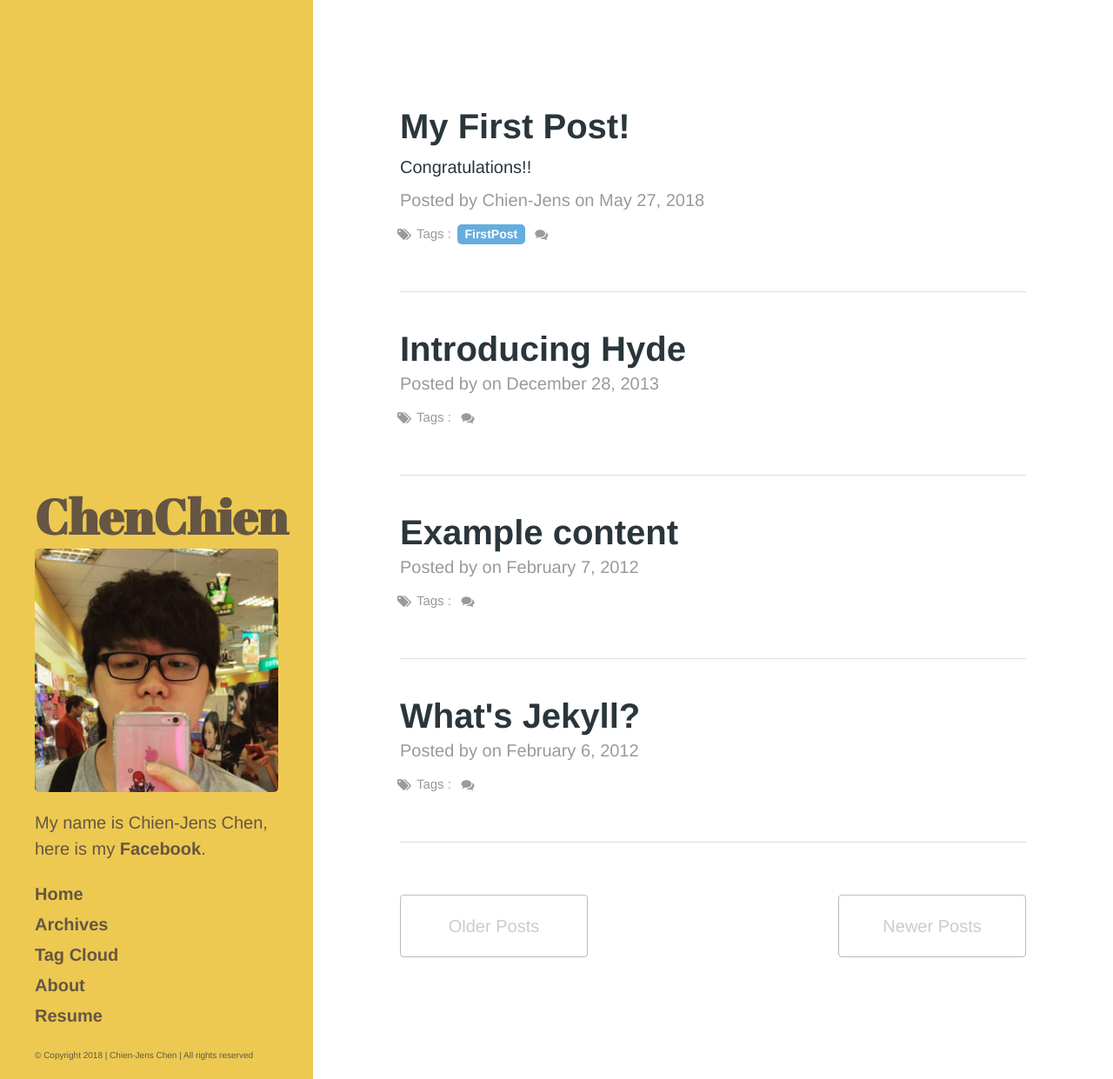
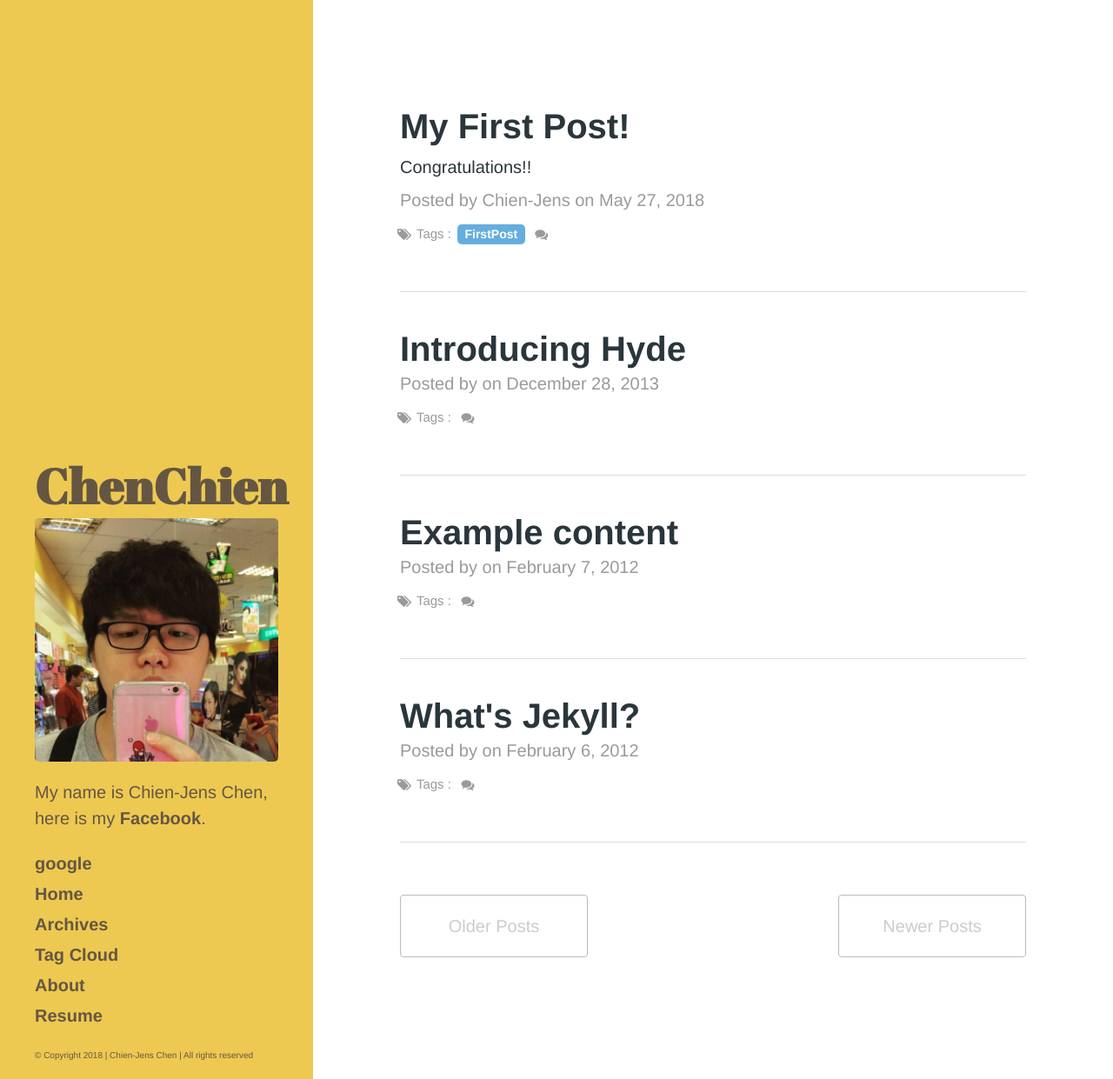
Before and after one commit to chienjens/chienjens.github.io, a Jekyll site: the page built from index.html, in a window 1280 px wide and 1241 px high. Shown: the whole window at 87% size. Built offline with Jekyll 4.4.1, drawn with Linux system fonts in a browser that asks for light colours; the list of posts is cut into pages by our own code; comment, search, counter and statistics services are not loaded.

Commit message:
Update sidebar.html

```diff
--- a/_includes/sidebar.html
+++ b/_includes/sidebar.html
@@ -11,6 +11,7 @@
     </div>
 
     <nav class="sidebar-nav">
+      <a class="sidebar-nav-item" href="https://chienjens.github.io/google79d6d1d4e3f29da2.html">google</a>
       <a class="sidebar-nav-item" href="{{ site.baseurl }}">Home</a>
       {% comment %}
         The code below dynamically generates a sidebar nav of pages with
```
